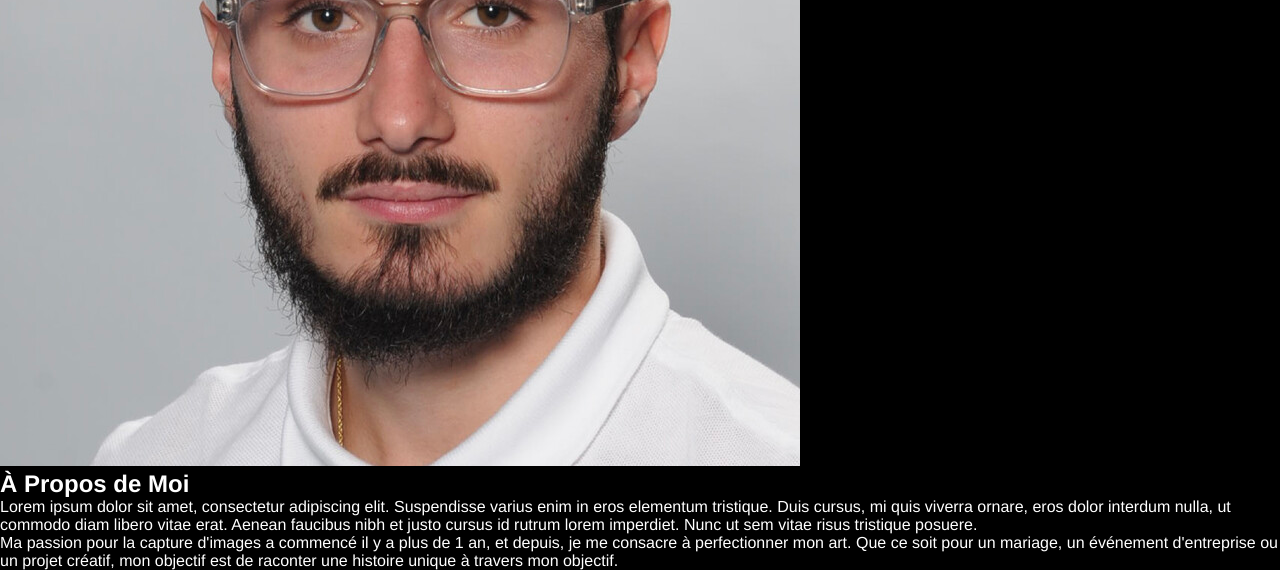
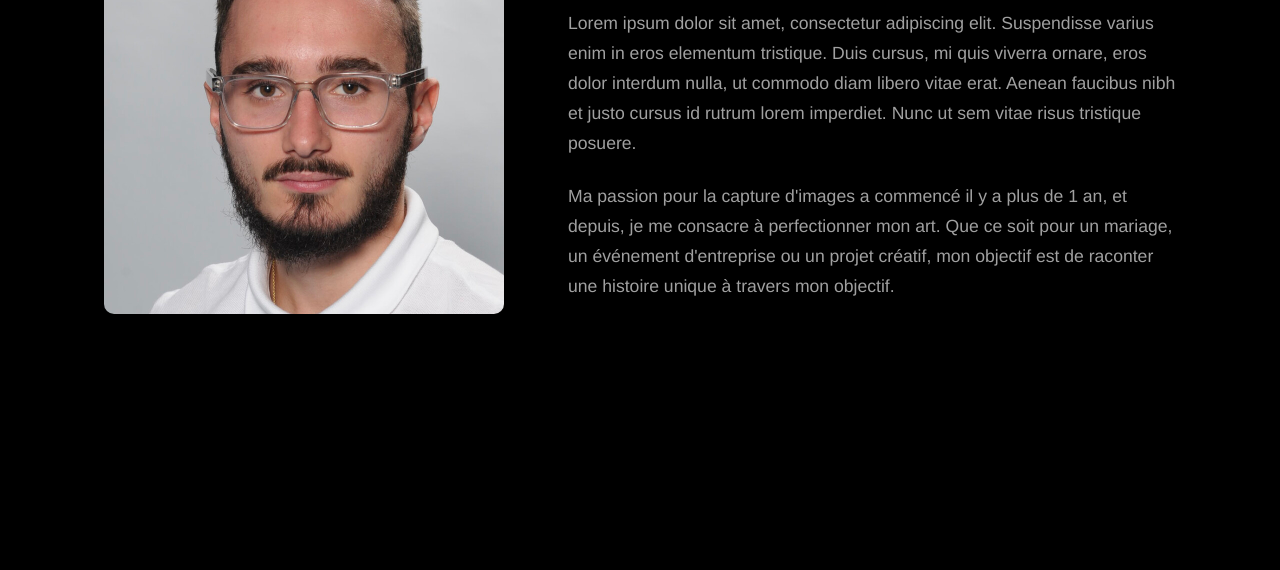
Before and after one commit to davidhavrylets/ugovisuals, a plain HTML site: page about.html in a window 1280 px wide. Shown: the part 334-904 px from the top of the page. After the commit the page ends 800 px from the top, so only its background shows below. Drawn offline with Linux system fonts and the light colour scheme; a script that the page names is missing.

Commit message:
style(A propos) : Mettre en place une mise en page à deux colonnes et une typographie

```diff
--- a/css/style.css
+++ b/css/style.css
@@ -2,7 +2,7 @@
     --primary-color: #ffffff;
     --secondary-color: #a0a0a0;
     --background-color: #000000;
-    --accent-color: #f39c12;
+    --accent-color: #646903;
     --font-main: 'Helvetica Neue', Helvetica, Arial, sans-serif;
 }
 
@@ -130,3 +130,78 @@ header {
     background-color: var(--accent-color);
     color: var(--background-color);
 }
+
+
+
+
+
+
+
+
+
+
+
+/* =================================
+   ABOUT SECTION
+   ================================= */
+
+
+.about-section {
+    padding-top: 150px;
+    padding-bottom: 50px;
+    display: flex;
+    justify-content: center;
+    align-items: center;
+    min-height: 100vh;
+}
+
+.about-container {
+    display: flex;
+    align-items: center;
+    gap: 4rem;
+    max-width: 1200px;
+    margin: 0 auto;
+    padding: 0 5%;
+}
+
+.about-image {
+    flex: 1;
+    max-width: 400px;
+}
+
+.about-image img {
+    width: 100%;
+    height: auto;
+    border-radius: 10px;
+}
+
+.about-text {
+    flex: 1.5;
+}
+
+.about-text h2 {
+    font-size: 3rem;
+    margin-bottom: 1.5rem;
+    position: relative;
+}
+
+
+.about-text h2::after {
+    content: '';
+    position: absolute;
+    left: 0;
+    bottom: -10px;
+    width: 70px;
+    height: 4px;
+    background-color: var(--accent-color);
+}
+
+.about-text p {
+    font-size: 1.1rem;
+    line-height: 1.7;
+    color: var(--secondary-color);
+}
+
+.about-text p:not(:last-child) {
+    margin-bottom: 1.5rem;
+}
```
